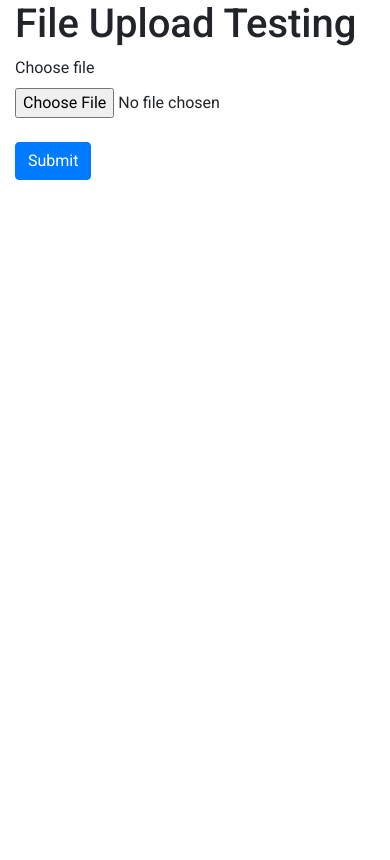
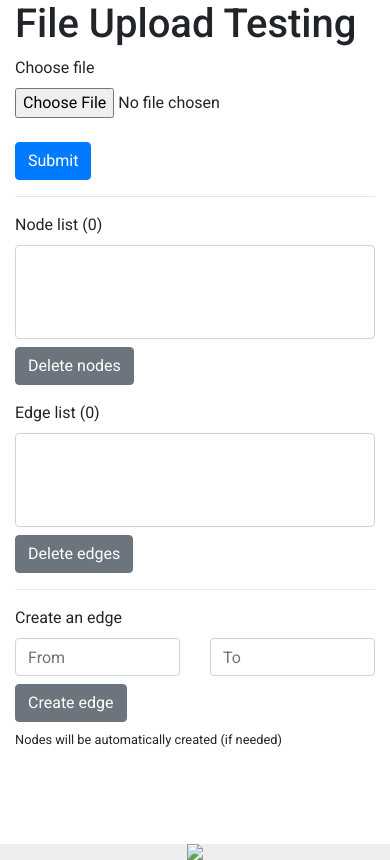
Before and after one commit to danielgiampaolo/CIS4930_Python, a Django app: page /test_form in a window 390 px wide. Before the commit the page ends 180 px from the top, so only its background shows below. Run offline with Django 3.2, Linux system fonts and the light colour scheme; lists and menus that the app fills with data are empty; some libraries are stand-ins or nearby versions.

Commit message:
new routes and somewhat functional view - Fix bug where plot was not cleared before re-render - Add remove_node, remove_edge, and add_edge - render basic form and info on test_form - close image before sending on /graph (not sure if it does anything)

```diff
--- a/src/graph/image_builder.py
+++ b/src/graph/image_builder.py
@@ -25,6 +25,7 @@ def build_image(nodes, edges):
 
         buf = io.BytesIO()
         plt.savefig(buf, format='png')
+        plt.clf()
         buf.seek(0)
 
         return (0, buf)
--- a/src/graph/urls.py
+++ b/src/graph/urls.py
@@ -8,5 +8,8 @@ urlpatterns = [
     path('csv_upload', views.csv_upload),
     path('graph', views.graph),
     path('session', views.view_session),
-    path('clear', views.clear_session)
+    path('clear', views.clear_session),
+    path('remove_node', views.remove_node),
+    path('remove_edge', views.remove_edge),
+    path('add_edge', views.add_edge)
 ]
--- a/src/graph/views.py
+++ b/src/graph/views.py
@@ -7,7 +7,10 @@ def index(request):
     return HttpResponse("Hello, world. You're at the graph index.")
 
 def sample_form(request):
-    return render(request, 'index.html', {})
+    return render(request, 'index.html', {
+        'nodes': request.session.get('nodes', []),
+        'edges': request.session.get('edges', [])
+    })
 
 def clear_session(request):
     request.session.flush()
@@ -47,13 +50,14 @@ def csv_upload(request):
     request.session['num_nodes'] = len(nodes)
     request.session['num_edges'] = len(edges)
 
-    return JsonResponse({
-        'message': 'yeet (no errors so far)',
-        'num_nodes': request.session['num_nodes'],
-        'num_edges': request.session['num_edges'],
-        'nodes': request.session['nodes'],
-        'edges': request.session['edges'],
-    })
+    # return JsonResponse({
+    #     'message': 'yeet (no errors so far)',
+    #     'num_nodes': request.session['num_nodes'],
+    #     'num_edges': request.session['num_edges'],
+    #     'nodes': request.session['nodes'],
+    #     'edges': request.session['edges'],
+    # })
+    return HttpResponseRedirect('/test_form')
 
 def graph(request):
     try:
@@ -72,12 +76,82 @@ def graph(request):
     (result, image) = image_builder.build_image(nodes, edges)
 
     if result == 0:
-        return HttpResponse(image, content_type='image/png')
+        x = HttpResponse(image, content_type='image/png')
+        image.close()
+        return x
 
     # something went wrong
     return JsonResponse({
         'message': 'something went wrong'
     })
+
+def remove_node(request):
+    if request.method != "POST":
+        return JsonResponse({
+            "message": "This is not a POST request."
+        })
+
+    remove_nodes = request.POST.getlist('nodes', [])
+    current_nodes = request.session.get('nodes', [])
+    current_edges = request.session.get('edges', [])
+
+    request.session['nodes'] = list(filter(lambda x: x not in remove_nodes, current_nodes))
+    request.session['edges'] = list(filter(lambda x: x[0] not in remove_nodes and x[1] not in remove_nodes, current_edges))
+    # you just got one-lined
+
+    return HttpResponseRedirect('/test_form')
+
+def add_edge(request):
+    if request.method != "POST":
+        return JsonResponse({
+            "message": "This is not a POST request."
+        })
+
+    from_node = request.POST.get('edge_from')
+    to_node = request.POST.get('edge_to')
+
+    current_nodes = request.session.get('nodes', [])
+    current_edges = request.session.get('edges', [])
+
+    if [from_node, to_node] not in current_edges:
+        if (from_node.strip()) and (to_node.strip()):
+            if from_node not in current_nodes:
+                current_nodes.append(from_node)
+            if to_node not in current_nodes:
+                current_nodes.append(to_node)
+            current_edges.append([from_node, to_node])
+            print('creating edge from %s to %s' % (from_node, to_node))
+
+            request.session['nodes'] = current_nodes
+            request.session['edges'] = current_edges
+
+    return HttpResponseRedirect('/test_form')
+
+
+
+def remove_edge(request):
+    if request.method != "POST":
+        return JsonResponse({
+            "message": "This is not a POST request."
+        })
+
+    remove_edges = request.POST.getlist('edges', [])
+    current_edges = request.session.get('edges', [])
+    rm_formatted = []
+
+    for edge in remove_edges:
+        rm_formatted.append(edge.split(", "))
+
+    request.session['edges'] = list(filter(lambda x: x not in rm_formatted, current_edges))
+
+    new_nodes = set()
+    for (x, y) in request.session['edges']:
+        new_nodes.add(x)
+        new_nodes.add(y)
+
+    request.session['nodes'] = list(new_nodes)
+
+    return HttpResponseRedirect('/test_form')
 
 # dont do this in production (security risk)
 # debug only
--- a/src/templates/index.html
+++ b/src/templates/index.html
@@ -12,8 +12,29 @@
 
 
   <style>
+    html, body, div.container-fluid, div.row {
+      height: 100%;
+    }
+
     * {
       font-family: "Roboto", sans-serif;
+    }
+
+    .graph {
+      background-color: #eee;
+    }
+
+    .sidebar {
+      max-height: 100%;
+      height: 100%;
+      overflow: auto;
+    }
+
+    .graph {
+      display: flex;
+      flex-flow: column nowrap;
+      align-items: center;
+      justify-content: center;
     }
   </style>
 
@@ -24,10 +45,9 @@
 
   <!-- Reference: https://simpleisbetterthancomplex.com/tutorial/2016/08/01/how-to-upload-files-with-django.html -->
 
-  <div class="container">
+  <div class="container-fluid">
     <div class="row">
-      <div class="col-md-4"></div>
-      <div class="col-md-4">
+      <div class="col-md-3 sidebar">
         <h1>File Upload Testing</h1>
 
         <form method="POST" action="http://localhost:8000/csv_upload" enctype="multipart/form-data">
@@ -40,8 +60,57 @@
           <br />
           <button class="btn btn-primary" type="submit">Submit</button>
         </form>
+
+        <hr />
+
+        <div class="form-group">
+          <label for="node-list">Node list ({{nodes|length}})</label>
+          <form method="POST" action="http://localhost:8000/remove_node">
+            {% csrf_token %}
+              <select multiple name="nodes" class="form-control" id="node-list">
+                {% for node in nodes %}
+                  <option value="{{node}}">{{node}}</option>
+                {% endfor %}
+              </select>
+              <button class="btn btn-secondary" style="margin-top: 8px;" type="submit">Delete nodes</button>
+          </form>
+        </div>
+
+        <div class="form-group">
+          <label for="edge-list">Edge list ({{edges|length}})</label>
+          <form method="POST" action="http://localhost:8000/remove_edge">
+            {% csrf_token %}
+            <select multiple name="edges" class="form-control" id="edge-list">
+              {% for edge in edges %}
+              <option value="{{edge.0}}, {{edge.1}}">{{edge.0}} -> {{edge.1}}</option>
+              {% endfor %}
+            </select>
+            <button class="btn btn-secondary" style="margin-top: 8px;" type="submit">Delete edges</button>
+          </form>
+        </div>
+
+        <hr />
+
+        <div class="form-group">
+          <form method="POST" action="http://localhost:8000/add_edge">
+            {% csrf_token %}
+            <label>Create an edge</label>
+            <div class="row">
+              <div class="col-6">
+                <input id="new-edge-from" class="form-control" type="text" name="edge_from" placeholder="From" />
+              </div>
+              <div class="col-6">
+                <input id="new-edge-to" class="form-control" type="text" name="edge_to" placeholder="To" />
+              </div>
+            </div>
+            <button class="btn btn-secondary" style="margin-top: 8px;" type="submit">Create edge</button>
+            <small style="display: block; margin-top: 8px;">Nodes will be automatically created (if needed)</small>
+          </form>
+        </div>
       </div>
-      <div class="col-md-4"></div>
+      <div class="col-md-9 graph">
+        <img src="http://localhost:8000/graph" />
+      </div>
     </div>
   </div>
 
```
